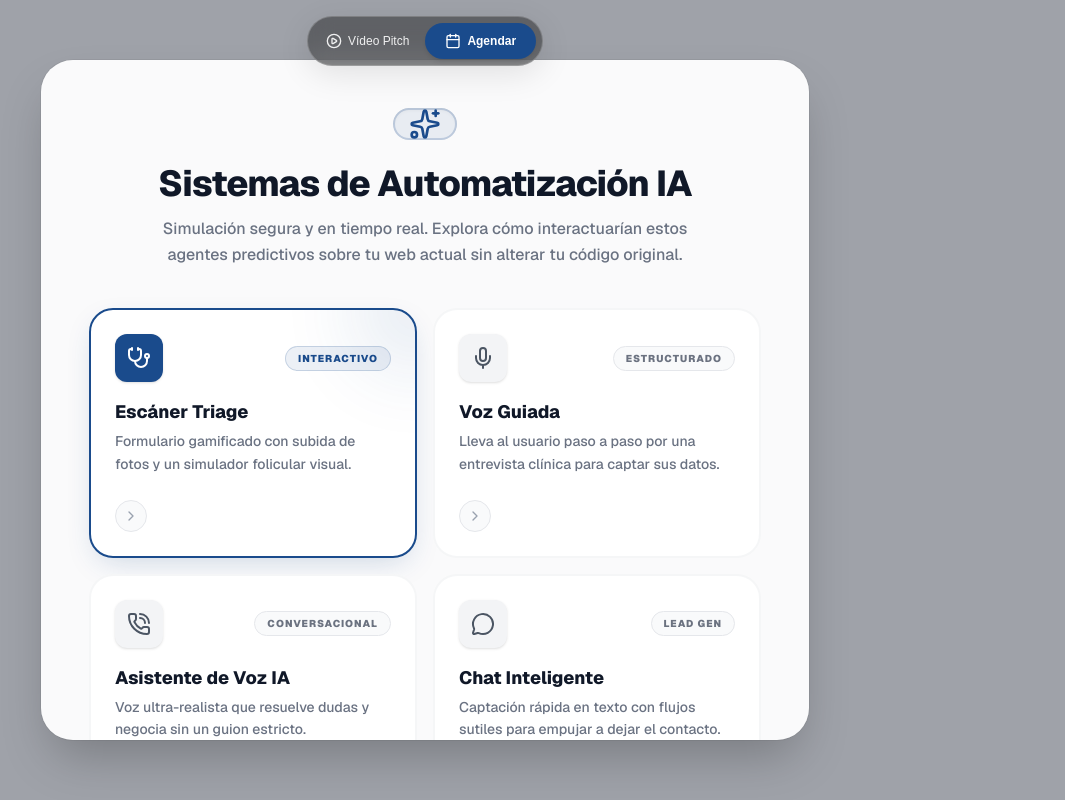
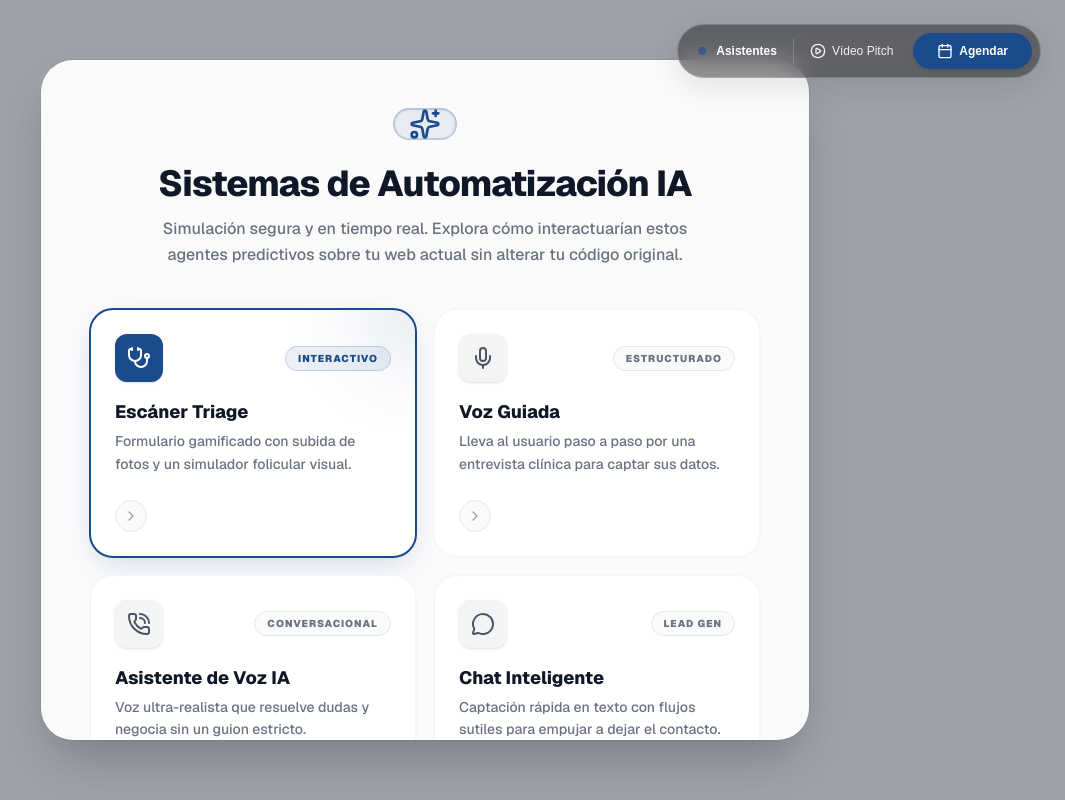
Before and after one commit to Franklin-Osede/ai-booking-gateway, a Next.js app: page /demo/1 in a window 1280 px wide. Shown: the whole page, without its empty margins (215-1280 px from the left). Built offline with nearby package versions, Linux system fonts and the light colour scheme; no server answers; the database is empty.

Commit message:
Mejoras UI NavBar movil y metadata URL

```diff
--- a/src/app/demo/[clinicSlug]/page.tsx
+++ b/src/app/demo/[clinicSlug]/page.tsx
@@ -16,7 +16,22 @@ export async function generateMetadata({ params }: DemoProps): Promise<Metadata>
   const prettyName = clinicSlug.replace(/-/g, ' ').replace(/\b\w/g, l => l.toUpperCase());
   return {
     title: `Demo IA - Clínica ${prettyName}`,
-    description: "Demostración interactiva de Inteligencia Artificial Capilar",
+    description: "Demostración interactiva de sistemas automatizados",
+    icons: {
+      icon: "/logo.png", // Aseguramos que cargará tu logo si lo subes a public/logo.png
+    },
+    openGraph: {
+      title: `Demo IA - Clínica ${prettyName}`,
+      description: "Demostración interactiva de sistemas automatizados",
+      images: [
+        {
+          url: "/logo.png", // Imagen para la previsualización en WhatsApp/Slack
+          width: 512,
+          height: 512,
+          alt: "Logo",
+        },
+      ],
+    },
   };
 }
 
--- a/src/presentation/components/demo/TopPillNavigation.tsx
+++ b/src/presentation/components/demo/TopPillNavigation.tsx
@@ -21,22 +21,18 @@ interface TopPillNavigationProps {
   primaryColor?: string;
 }
 
-export function TopPillNavigation({ onOpenPitch, activeMode, onModeChange, primaryColor = "#1a4b8c" }: TopPillNavigationProps) {
+export function TopPillNavigation({ onOpenPitch, onModeChange, primaryColor = "#1a4b8c" }: TopPillNavigationProps) {
   const contrastColor = getContrastColor(primaryColor);
 
   return (
-    <div className="fixed top-4 left-1/2 -translate-x-1/2 z-9000 flex items-center bg-black/40 backdrop-blur-md rounded-full shadow-[0_8px_32px_rgba(0,0,0,0.1)] border border-white/20 p-1.5 transition-all">
-      {activeMode !== "hub" && (
-        <>
+    <div className="fixed top-6 right-4 sm:top-6 sm:right-6 z-[9000] flex items-center bg-black/40 backdrop-blur-md rounded-full shadow-[0_8px_32px_rgba(0,0,0,0.1)] border border-white/20 p-2 transition-all">
       <button
         onClick={() => onModeChange("hub")}
         className="flex items-center gap-1.5 px-3 py-2 sm:py-2.5 rounded-full text-xs font-bold transition-colors text-white hover:bg-white/20"
       >
-            <span className="w-2 h-2 rounded-full animate-pulse mr-1" style={{ backgroundColor: primaryColor }} /> Menú Principal
+        <span className="w-2 h-2 rounded-full animate-pulse mr-1" style={{ backgroundColor: primaryColor }} /> Asistentes
       </button>
       <div className="w-px h-6 bg-white/20 mx-1"></div>
-        </>
-      )}
 
       <button
         onClick={onOpenPitch}
@@ -47,7 +43,7 @@ export function TopPillNavigation({ onOpenPitch, activeMode, onModeChange, prima
 
       <button
         onClick={() => window.open("https://calendly.com/agentminds", "_blank")}
-        className="flex items-center gap-1.5 px-4 sm:px-5 py-2 sm:py-2.5 rounded-full text-xs font-bold transition-all shadow-md hover:scale-105 active:scale-95 ml-1"
+        className="flex items-center gap-1.5 px-5 sm:px-6 py-2 sm:py-2.5 rounded-full text-xs font-bold transition-all shadow-md hover:scale-105 active:scale-95 ml-2"
         style={{ backgroundColor: primaryColor, color: contrastColor }}
       >
         <Calendar size={16} /> Agendar
```
Lines whose indentation alone changed are shown as unchanged.
